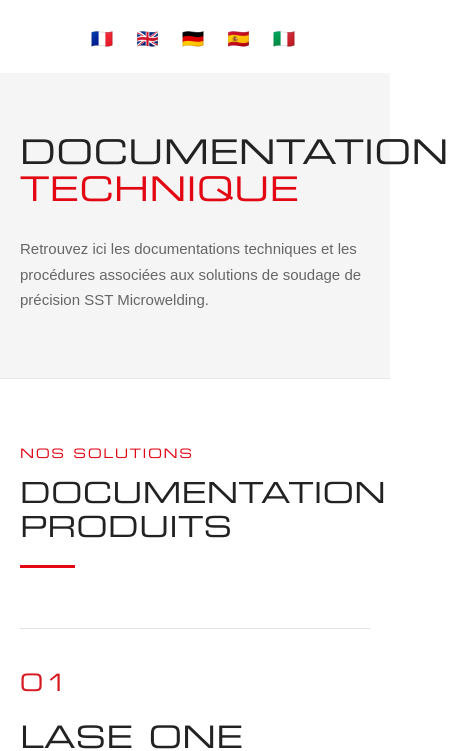
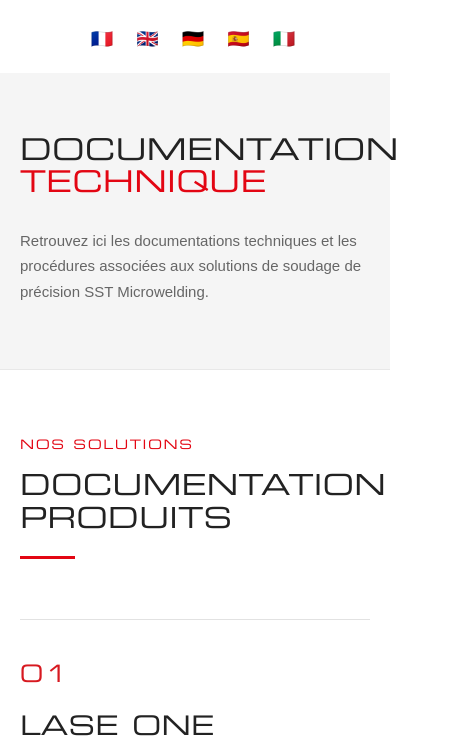
Before and after one commit to sst-microwelding/docs, a plain HTML site: page index.html in a window 390 px wide. Shown: the part 93-844 px from the top of the page, 449 px wide, since content can reach past the window. Drawn offline with Linux system fonts and the light colour scheme.

Commit message:
Reduce font sizes in index.html

```diff
--- a/index.html
+++ b/index.html
@@ -293,7 +293,7 @@
 
             font-family: "Eurostile SST", Arial, sans-serif;
 
-            font-size: 58px;
+            font-size: 50px;
             line-height: 1.08;
 
             font-weight: 400;
@@ -349,7 +349,7 @@
         .section-title {
             font-family: "Eurostile SST", Arial, sans-serif;
 
-            font-size: 38px;
+            font-size: 32px;
             font-weight: 400;
 
             letter-spacing: 0.2px;
@@ -414,7 +414,7 @@
         .product-name {
             font-family: "Eurostile SST", Arial, sans-serif;
 
-            font-size: 38px;
+            font-size: 32px;
             font-weight: 400;
 
             letter-spacing: 0.2px;
@@ -801,7 +801,7 @@
             }
 
             .hero h1 {
-                font-size: 34px;
+                font-size: 30px;
                 line-height: 1.08;
             }
 
@@ -834,7 +834,7 @@
             }
 
             .product-name {
-                font-size: 31px;
+                font-size: 27px;
             }
 
             .product-documents {
```
